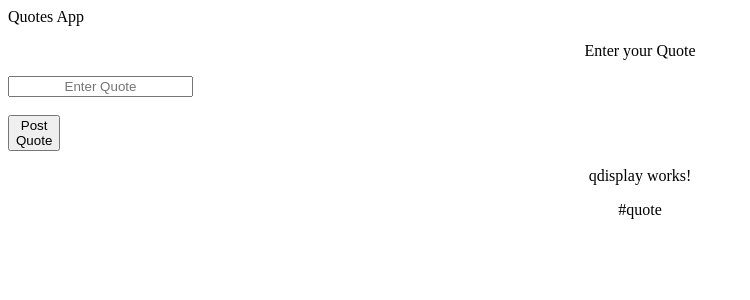
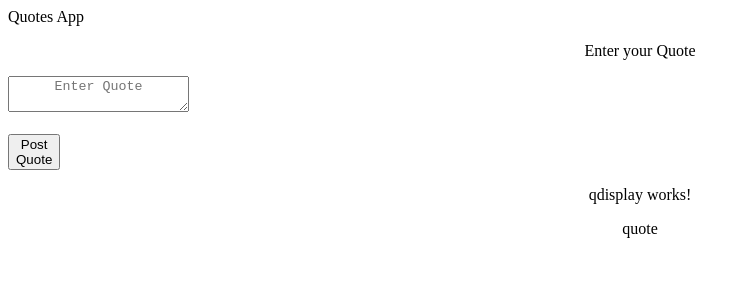
Before and after one commit to Alexanderoke/Quotesip, an Angular app: page / in a window 1280 px wide. Shown: the top 300 px of the page, without its empty margins (0-750 px from the left). Built offline with nearby package versions, Linux system fonts and the light colour scheme.

Commit message:
Input element changed to text area element

```diff
--- a/src/app/form/form.component.html
+++ b/src/app/form/form.component.html
@@ -1,3 +1,3 @@
 <p>Enter your Quote</p>
-<input type="text" id="quote" placeholder="Enter Quote" value=""><br><br>
+<textarea id="quote" placeholder="Enter Quote" value="" ></textarea><br><br>
 <button (click)="onClick" >Post <br>Quote</button>
--- a/src/app/qdisplay/qdisplay.component.ts
+++ b/src/app/qdisplay/qdisplay.component.ts
@@ -6,7 +6,7 @@ import { Component, OnInit } from '@angular/core';
   styleUrls: ['./qdisplay.component.css']
 })
 export class QdisplayComponent implements OnInit {
-  public quote="#quote"
+  public quote="quote"
 
   constructor() { }
 
```
